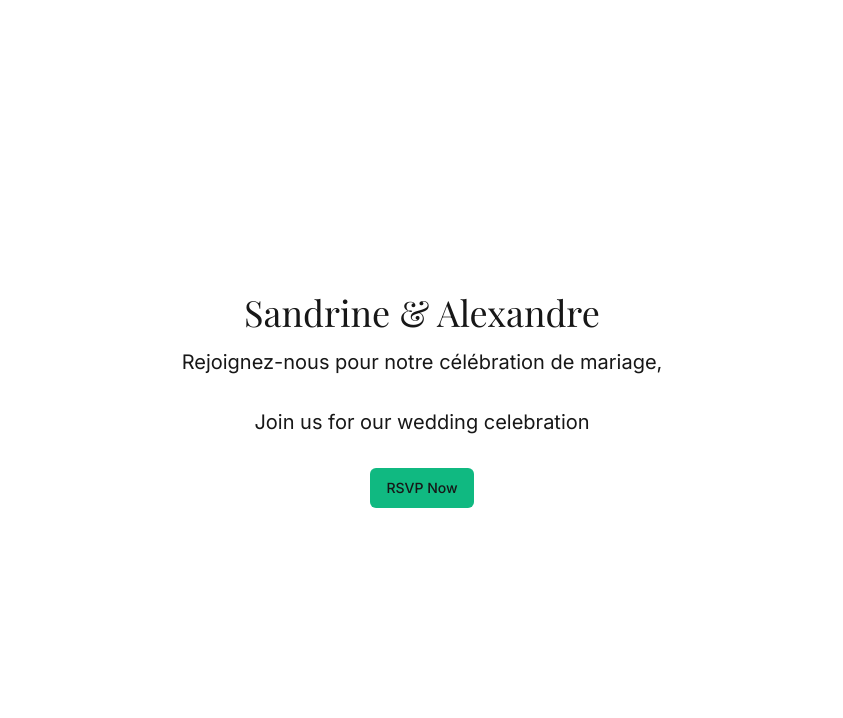
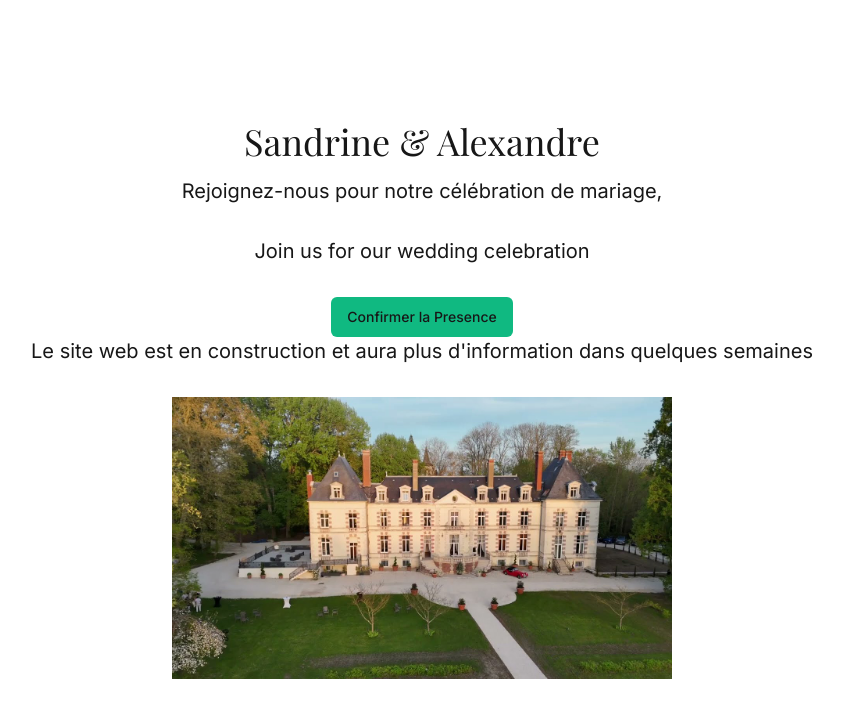
Before and after one commit to Agontchi/weddingsandrinealexandre, a Next.js app: page / in a window 1280 px wide. Shown: the top 718 px of the page, without its empty margins (218-1061 px from the left). Built offline with nearby package versions, Linux system fonts and the light colour scheme; a web font is replaced by a local one.

Commit message:
ajout de l image

```diff
--- a/src/app/page.tsx
+++ b/src/app/page.tsx
@@ -1,16 +1,32 @@
 import { Button } from './components/ui/button'
 import Link from 'next/link'
+import Image from 'next/image'
 
 export default function Home() {
 
   return (
     <main className="flex min-h-screen flex-col items-center justify-center p-24">
+
+
+
       <h1 className="text-4xl font-serif mb-4">Sandrine & Alexandre</h1>
+
       <p className="text-xl mb-8">Rejoignez-nous pour notre célébration de mariage,</p>
       <p className="text-xl mb-8">Join us for our wedding celebration</p>
+
       <Link href="https://forms.gle/1RLgLjuV2FbgPs1h9" target="_blank">
-        <Button>RSVP Now</Button>
+        <Button>Confirmer la Presence</Button>
       </Link>
+
+      <p className="text-xl mb-8">Le site web est en construction et aura plus d'information dans quelques semaines</p>
+      <Image
+        src="/images/image_principale.jpg"
+        alt="Your Image"
+        width={500}
+        height={500}
+        style={{ objectFit: "cover", filter: "blur(0px)" }}
+      />
+
     </main>
   )
 }
```
Also changed, not shown: public/images/image_principale.jpg (added).
